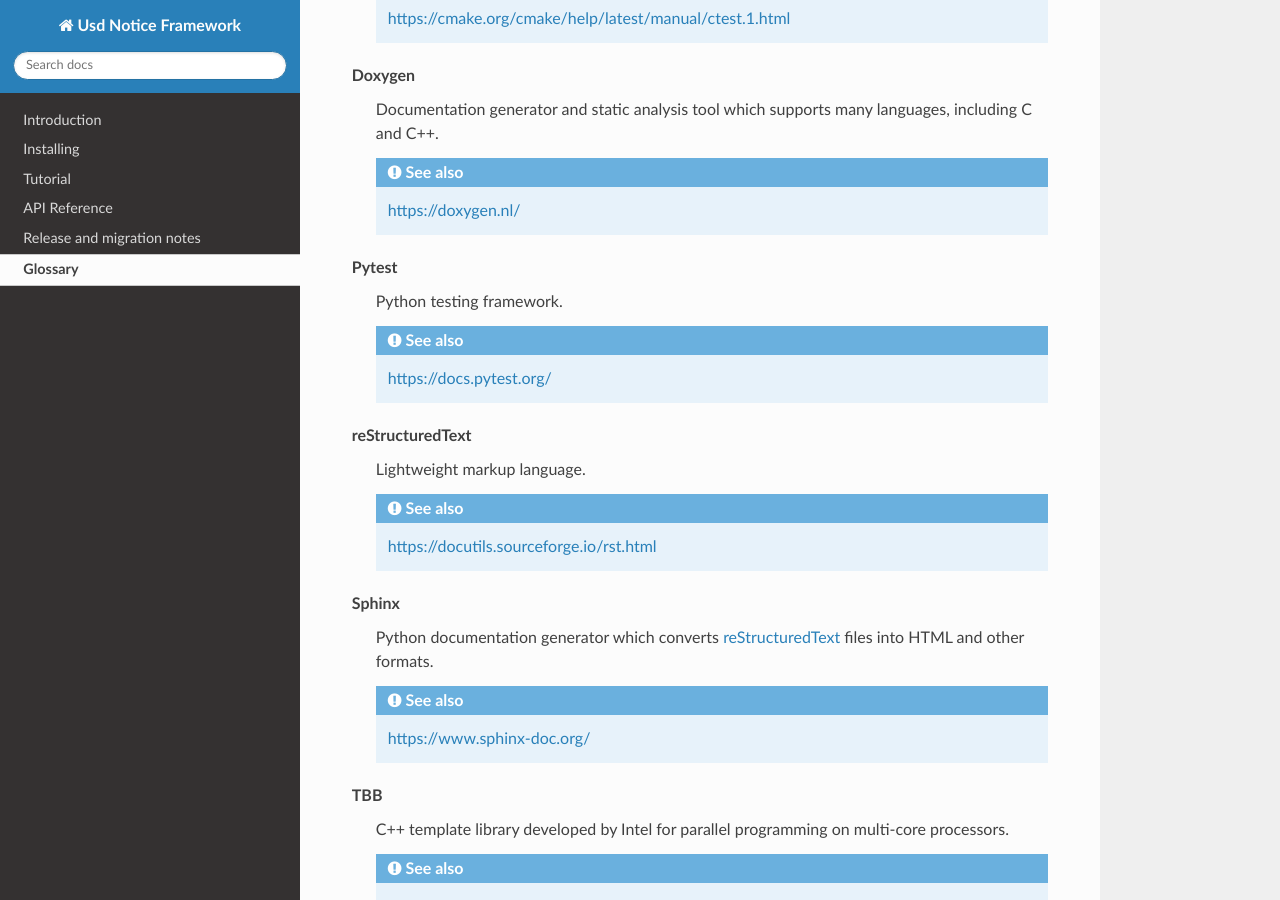
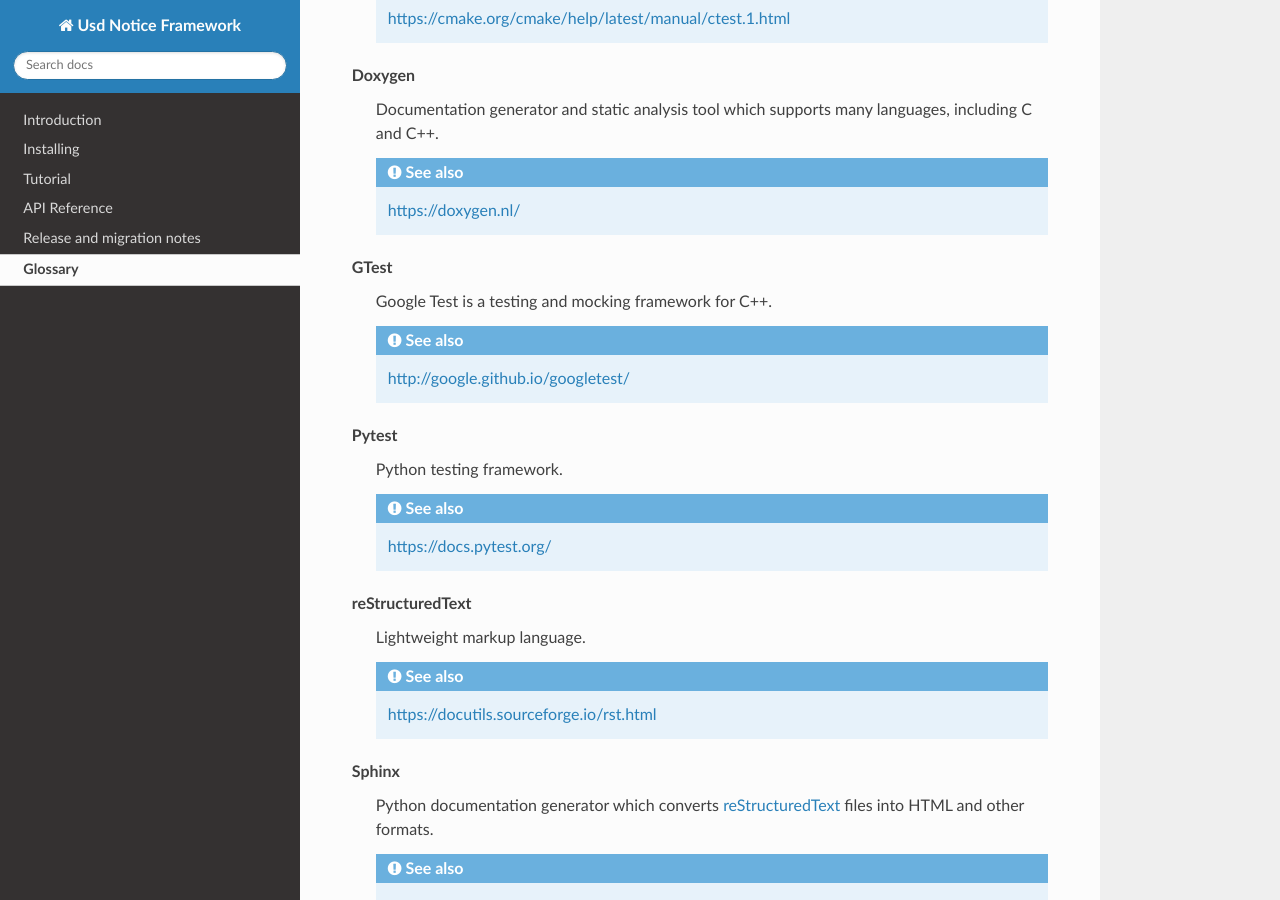
Before and after one commit to wdas/unf, a Sphinx documentation site: the page built from doc/sphinx/glossary.rst, in a window 1280 px wide and 900 px high, scrolled down 957 px. Built offline with Sphinx 7.4.7 and the Read the Docs theme 2.0.0, drawn with Linux system fonts in a browser that asks for light colours.

Commit message:
Add missing glossary entry for Gtest

```diff
--- a/doc/sphinx/glossary.rst
+++ b/doc/sphinx/glossary.rst
@@ -39,6 +39,11 @@
 
         .. seealso:: https://doxygen.nl/
 
+    GTest
+        Google Test is a testing and mocking framework for C++.
+
+        .. seealso:: http://google.github.io/googletest/
+
     Pytest
         Python testing framework.
 
```
